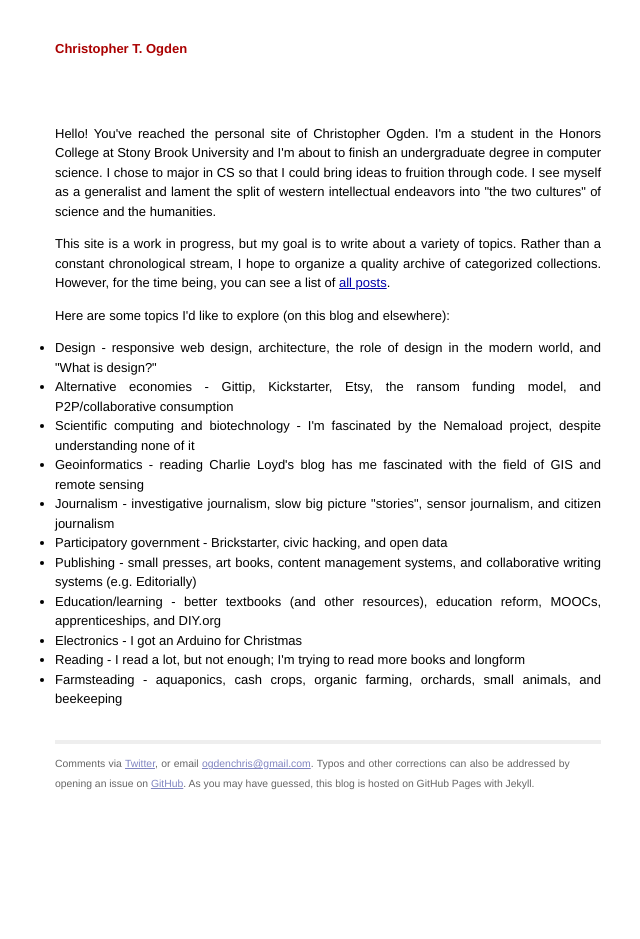
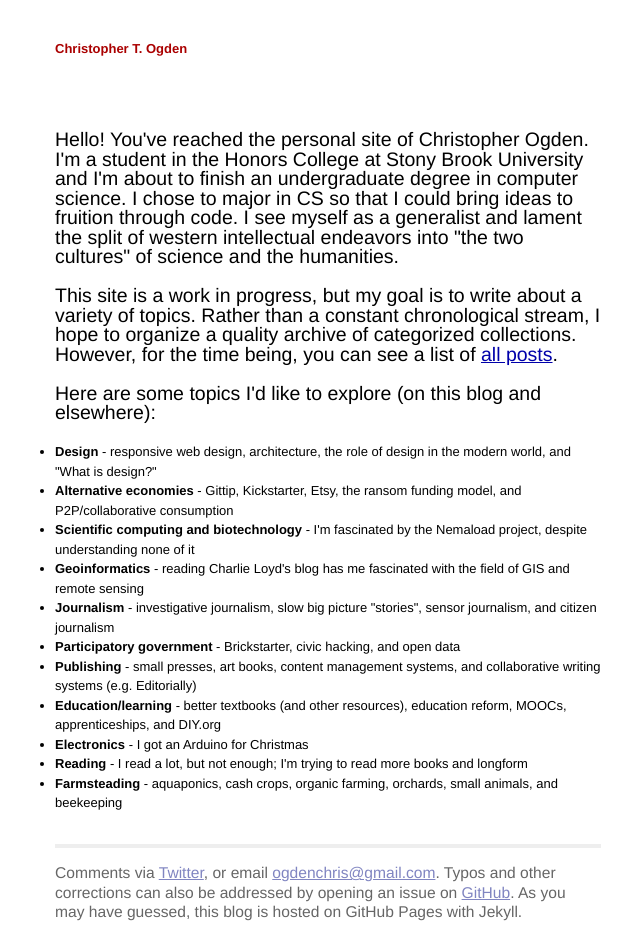
Before and after one commit to ctogden/ctogden.github.io, a Jekyll site: the page built from index.html, in a window 1280 px wide. Shown: the whole page, without its empty margins (312-952 px from the left). Built offline with Jekyll 4.4.1, drawn with Linux system fonts in a browser that asks for light colours.

Commit message:
Style fixes

```diff
--- a/css/main.css
+++ b/css/main.css
@@ -80,7 +80,7 @@ ul.posts span {
 
 .site {
   font-size: 100%;
-  text-align: justify;
+  text-align: left;
   width: 42em;
   margin: 3em auto 2em;
   line-height: 1.5em;
@@ -144,6 +144,8 @@ ul.posts span {
   border: 0;
 }
 
+body p {  font-size: 1.5em;  }
+
 /*****************************************************************************/
 /*
 /* Posts
@@ -158,7 +160,7 @@ ul.posts span {
 }
 
 .post ul, .post ol {
-  margin-left: 1.35em;
+  margin-left: 2.7em;
 }
 
 .post code {
--- a/index.html
+++ b/index.html
@@ -8,16 +8,16 @@ title: Christopher T. Ogden
   <p>This site is a work in progress, but my goal is to write about a variety of topics. Rather than a constant chronological stream, I hope to organize a quality archive of categorized collections.  However, for the time being, you can see a list of <a href="/archives">all posts</a>.</p>
   <p>Here are some topics I'd like to explore (on this blog and elsewhere):</p>
   <ul>
-  	<li>Design - responsive web design, architecture, the role of design in the modern world, and "What is design?"</li>
-  	<li>Alternative economies - Gittip, Kickstarter, Etsy, the ransom funding model, and P2P/collaborative consumption</li>
-  	<li>Scientific computing and biotechnology - I'm fascinated by the Nemaload project, despite understanding none of it</li>
-  	<li>Geoinformatics - reading Charlie Loyd's blog has me fascinated with the field of GIS and remote sensing</li>
-  	<li>Journalism - investigative journalism, slow big picture "stories", sensor journalism, and citizen journalism</li>
-  	<li>Participatory government - Brickstarter, civic hacking, and open data</li>
-  	<li>Publishing - small presses, art books, content management systems, and collaborative writing systems (e.g. Editorially)</li>
-  	<li>Education/learning - better textbooks (and other resources), education reform, MOOCs, apprenticeships, and DIY.org </li>
-  	<li>Electronics - I got an Arduino for Christmas</li>
-  	<li>Reading - I read a lot, but not enough; I'm trying to read more books and longform</li>
-  	<li>Farmsteading - aquaponics, cash crops, organic farming, orchards, small animals, and beekeeping</li>
+  	<li><b>Design</b> - responsive web design, architecture, the role of design in the modern world, and "What is design?"</li>
+  	<li><b>Alternative economies</b> - Gittip, Kickstarter, Etsy, the ransom funding model, and P2P/collaborative consumption</li>
+  	<li><b>Scientific computing and biotechnology</b> - I'm fascinated by the Nemaload project, despite understanding none of it</li>
+  	<li><b>Geoinformatics</b> - reading Charlie Loyd's blog has me fascinated with the field of GIS and remote sensing</li>
+  	<li><b>Journalism</b> - investigative journalism, slow big picture "stories", sensor journalism, and citizen journalism</li>
+  	<li><b>Participatory government</b> - Brickstarter, civic hacking, and open data</li>
+  	<li><b>Publishing</b> - small presses, art books, content management systems, and collaborative writing systems (e.g. Editorially)</li>
+  	<li><b>Education/learning</b> - better textbooks (and other resources), education reform, MOOCs, apprenticeships, and DIY.org </li>
+  	<li><b>Electronics</b> - I got an Arduino for Christmas</li>
+  	<li><b>Reading</b> - I read a lot, but not enough; I'm trying to read more books and longform</li>
+  	<li><b>Farmsteading</b> - aquaponics, cash crops, organic farming, orchards, small animals, and beekeeping</li>
   </ul>
 </div>
```
